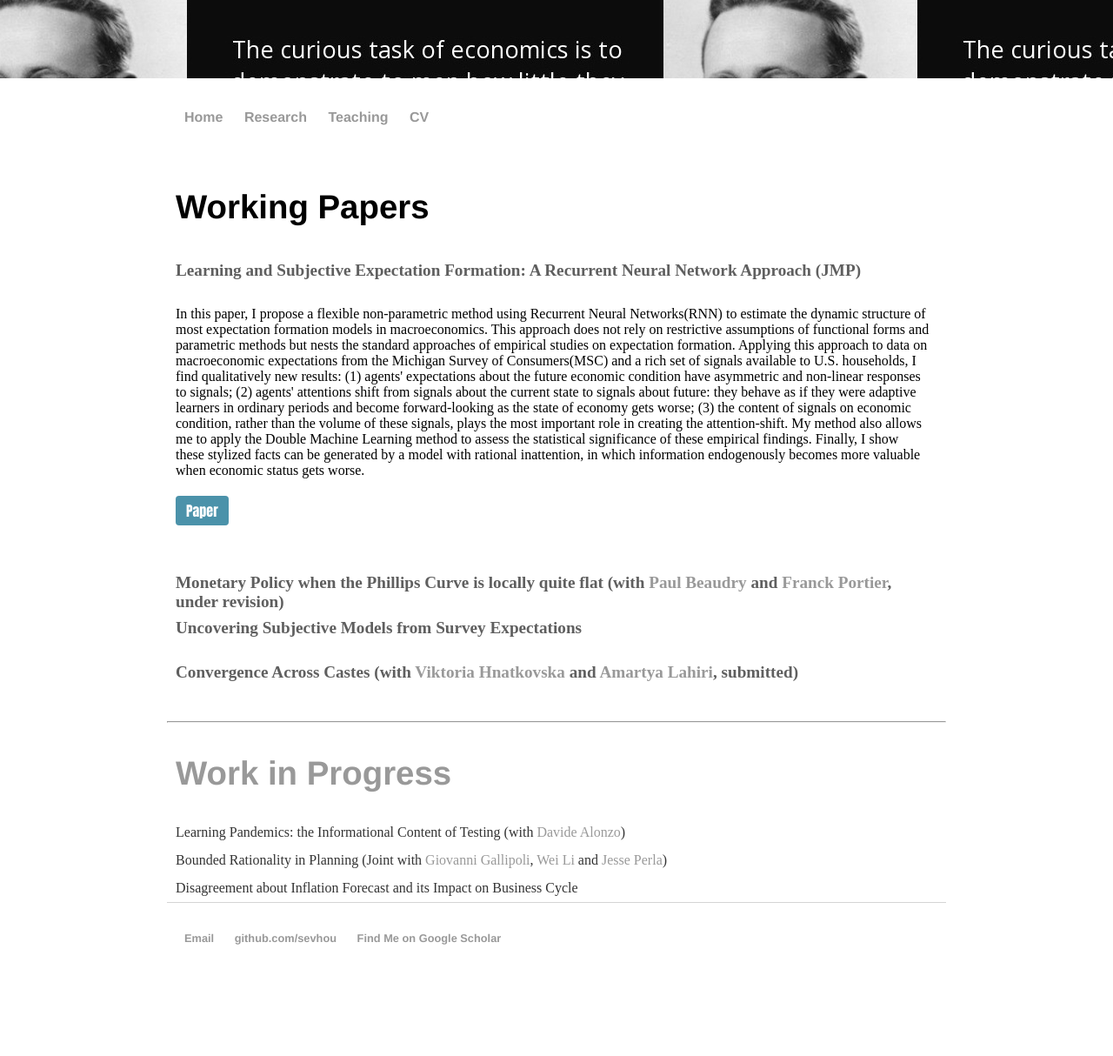
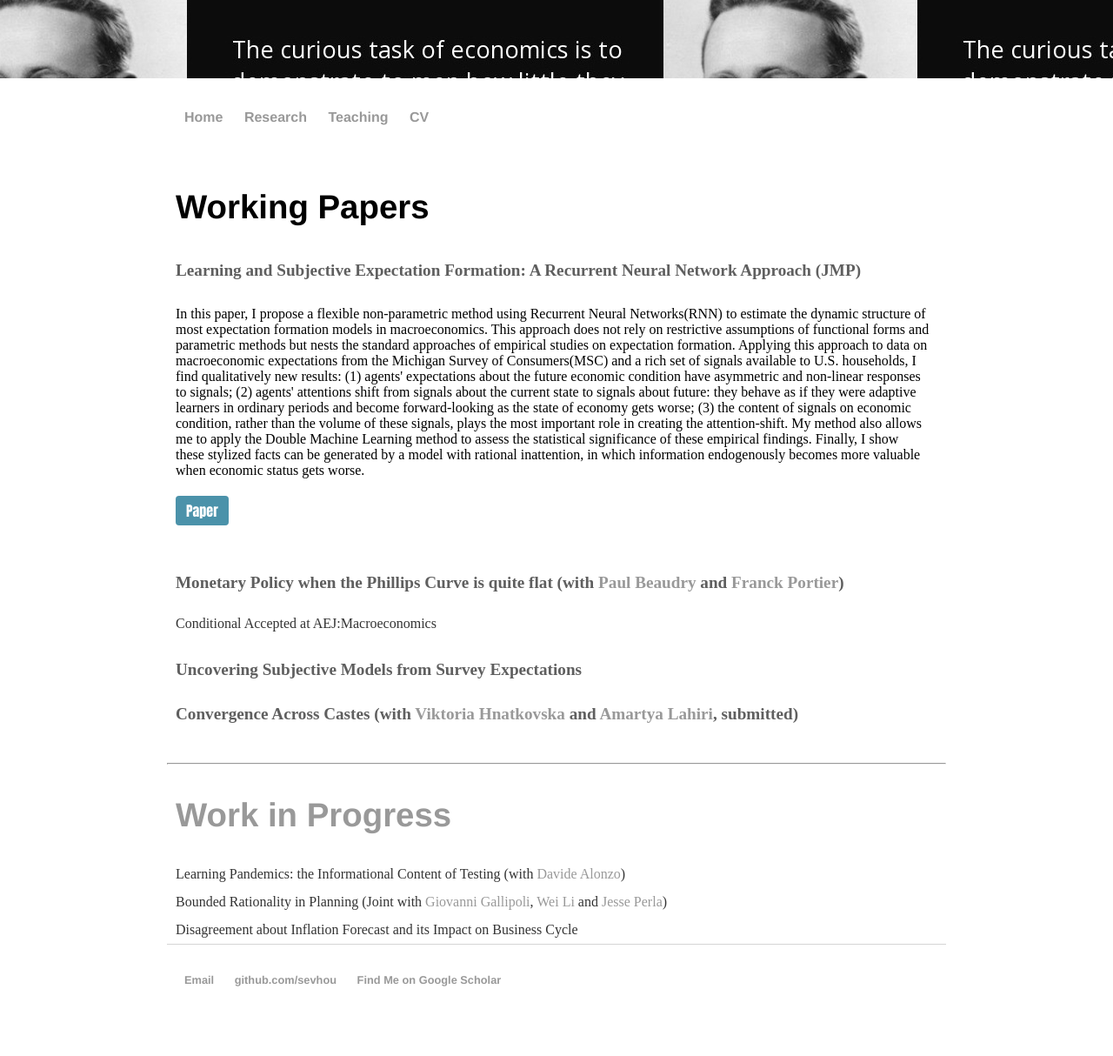
Before and after one commit to sevhou/sevhou.github.io, a Jekyll site: the page built from research/index.html, in a window 1280 px wide. Shown: the whole page at 87% size. Built offline with Jekyll 4.4.1, drawn with Linux system fonts in a browser that asks for light colours; before the commit the page ends 1166 px from its top, so only the background shows below that.

Commit message:
Update index.html

```diff
--- a/research/index.html
+++ b/research/index.html
@@ -28,7 +28,8 @@
       </div>
     </div>
 
-    <h2 type="button" class="slide-toggle">Monetary Policy when the  Phillips Curve is locally quite flat (with <a href="https://economics.ubc.ca/faculty-and-staff/paul-beaudry/">Paul Beaudry</a> and <a href="https://fportier.wordpress.com/">Franck Portier</a>, under revision)</h2>
+    <h2 type="button" class="slide-toggle">Monetary Policy when the Phillips Curve is quite flat (with <a href="https://economics.ubc.ca/faculty-and-staff/paul-beaudry/">Paul Beaudry</a> and <a href="https://fportier.wordpress.com/">Franck Portier</a>)</h2>
+	<pp> Conditional Accepted at AEJ:Macroeconomics</pp>
     <div class="box">
         <div class="box-inner">This papers examines an environment where the Phillips curve is locally quite flat and in which a cost channel of monetary policy may also be at play. The aim of the paper is two fold. First, we highlight conditions under which a relatively flat  Phillips Curve  can invalidate standard prescriptions regarding how monetary policy should be conducted to control inflation. In particular, we discuss the desirability of   a "Go Big or Stay Home" principle for monetary policy under a certain parameter configuration. This principle refers to the desirability of either responding to shocks in a very aggressive way or  not at all, if one aims is to maintain inflation close to target. In the second part of the paper we explore the empirical relevance of the parameter configuration that would favor this principle. To this end,  we provide structural estimates from full model estimation as well as provide evidence based on more direct estimation of the Phillips curve.  The results from both exercises give  substantial support to the configuration of interest.  We use the framework to offer an explanation to recent puzzles associated the behavior of inflation including the possibility of falling into a low inflation trap.
 
```
